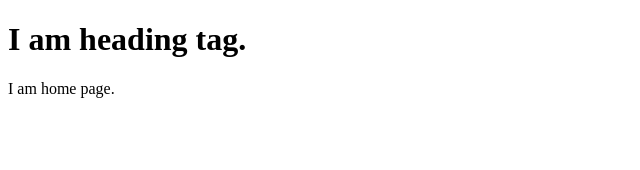
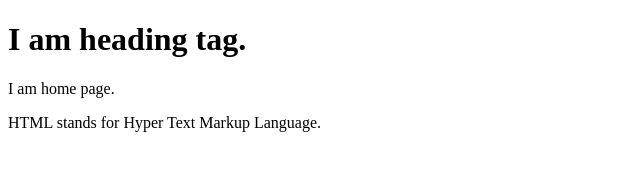
Before and after one commit to amidah/MyWebApp, a plain HTML site: page home.html in a window 1280 px wide. Shown: the whole page, without its empty margins (0-640 px from the left). Drawn offline with Linux system fonts and the light colour scheme.

Commit message:
updated home html file

```diff
--- a/home.html
+++ b/home.html
@@ -8,6 +8,7 @@
 	<body>
 		<h1>I am heading tag.</h1>
 		<p>I am home page.</p>
+		<p>HTML stands for Hyper Text Markup Language.</p>
 	</body>
 
 </html>
```
